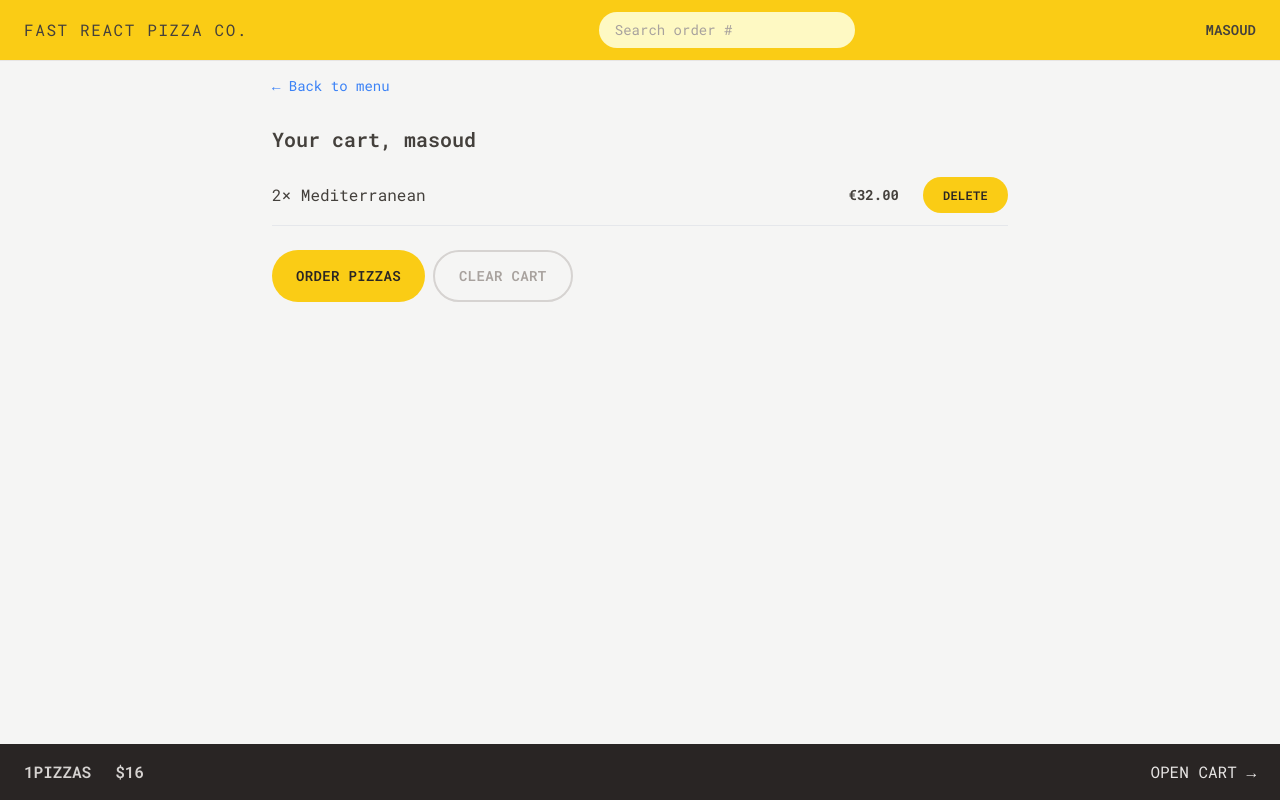
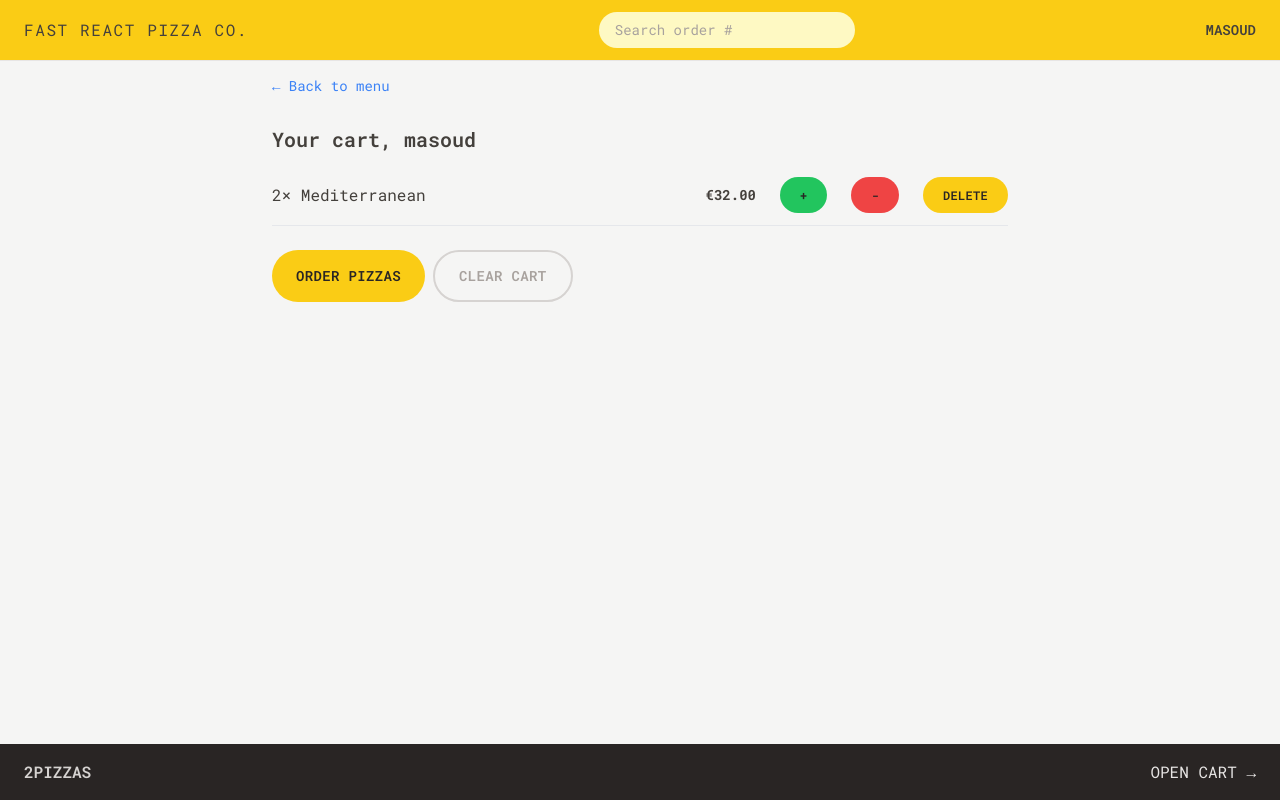
Before and after one commit to mardMasoud/fast-react-pizza, a React (Vite) app: page /cart in a window 1280 px wide. Built offline with nearby package versions, Linux system fonts and the light colour scheme.

Commit message:
version-cartOver

```diff
--- a/src/features/cart/CartItem.jsx
+++ b/src/features/cart/CartItem.jsx
@@ -1,8 +1,20 @@
+import { useDispatch, useSelector } from "react-redux";
 import Button from "../../ui/Button";
 import { formatCurrency } from "../../utils/helpers";
+import { decrease, increase } from "./cartSlice";
 
 function CartItem({ item }) {
-  const { id, name, quantity, unitPrice, totalPrice } = item;
+  const dispatch = useDispatch()
+  function inCreaseQuantity() {
+    console.log(id)
+    dispatch(increase(id));
+  }
+  function deCreaseQuantity(){
+    console.log(id)
+    if(quantity>1)
+    dispatch(decrease(id));
+  }
+  const { id, name, quantity, totalPrice } = item;
   // console.log(unitPrice);
   return (
     <li className="py-3 sm:flex sm:items-center sm:justify-between">
@@ -11,6 +23,22 @@ function CartItem({ item }) {
       </p>
       <div className="flex items-center justify-between sm:gap-6">
         <p className="text-sm font-bold">{formatCurrency(totalPrice)}</p>
+        <Button
+                type="small"
+                onClick={inCreaseQuantity}
+                bgColor="bg-green-500"
+                ringColor="ring-green-500"
+              >
+                +
+              </Button>
+              <Button
+                type="small"
+                onClick={deCreaseQuantity}
+                bgColor="bg-red-500"
+                ringColor="ring-red-500"
+              >
+                -
+              </Button>
         <Button
           type="small"
           handleClick="deletAtCart"
--- a/src/features/cart/CartOverview.jsx
+++ b/src/features/cart/CartOverview.jsx
@@ -1,15 +1,16 @@
+
+import { Link } from "react-router-dom";
+import { getTotalCartPrice } from "./cartSlice";
 import { useSelector } from "react-redux";
-import { Link } from "react-router-dom";
 
 function CartOverview() {
-  const cart = useSelector((state) => state.cart.cart);
-  console.log(cart);
-  const sumCart = cart.reduce((a, b) => a + b.unitPrice, 0);
+const totalCartQuantity=useSelector(getTotalCartPrice)
+
     return (
         <div className="flex items-center justify-between bg-stone-800 px-4 py-4 text-sm uppercase text-stone-200 sm:px-6 md:text-base">
             <p className="space-x-4 font-semibold text-stone-300 sm:space-x-6">
-        <span>{cart.length}pizzas</span>
-        <span>${sumCart}</span>
+                <span>{totalCartQuantity}pizzas</span>
+                <span></span>
             </p>
             <Link to="/cart">Open cart &rarr;</Link>
         </div>
--- a/src/features/cart/cartSlice.js
+++ b/src/features/cart/cartSlice.js
@@ -8,7 +8,7 @@ const initialState = {
       name: "Mediterranean",
       quantity: 2,
       unitPrice: 16,
-      totalPrice: 32,
+      totalPrice: 32, added:false
     },
   ],
 };
@@ -27,10 +27,15 @@ export const cartSlice = createSlice({
       );
     },
     increase: (state, action) => {
-      state.cart[action.payload].quantity =
-        state.cart[action.payload].quantity + 1;
+   state.cart[state.cart.findIndex(item=>item.id===action.payload)].quantity+=1;
+
+    },
+    decrease: (state, action) => {
+      state.cart[state.cart.findIndex(item=>item.id===action.payload)].quantity-=1;
     },
   },
 });
-export const { addToCart, deleteAtCart, increase } = cartSlice.actions;
+export const { addToCart, deleteAtCart, increase,decrease } = cartSlice.actions;
 export default cartSlice.reducer;
+
+export  const  getTotalCartPrice=(state)=>state.cart.cart.reduce((sum,item)=>sum+item.quantity,0)
--- a/src/features/menu/Menu.jsx
+++ b/src/features/menu/Menu.jsx
@@ -11,7 +11,7 @@ function Menu() {
         <MenuItem
           pizza={pizza}
           key={pizza.id}
-          quantity={1}
+      added={false}
         />
       ))}
     </ul>
--- a/src/features/menu/MenuItem.jsx
+++ b/src/features/menu/MenuItem.jsx
@@ -1,11 +1,11 @@
-import { useDispatch } from "react-redux";
+import { useDispatch, useSelector } from "react-redux";
 import Button from "../../ui/Button";
 import { formatCurrency } from "../../utils/helpers";
 import { addToCart, increase } from "../cart/cartSlice";
 
-function MenuItem({ pizza, quantity }) {
-  const { id, name, unitPrice, ingredients, soldOut, imageUrl } = pizza;
-  console.log(typeof quantity);
+function MenuItem({ pizza }) {
+    const { id, name, unitPrice, ingredients, soldOut, imageUrl, quantity } = pizza;
+    const cart = useSelector((state) => state.cart.cart);
     const dispatch = useDispatch();
 
     function handleClick() {
@@ -13,15 +13,13 @@ function MenuItem({ pizza, quantity }) {
             id,
             name,
             unitPrice,
-      quantity,
+            quantity: 1,
             totalPrice: unitPrice * quantity,
         };
         console.log(newItem);
         dispatch(addToCart(newItem));
     }
-  function inCreaseQuantity() {
-    dispatch(increase(id));
-  }
+
     return (
         <li className="flex gap-4 py-2">
             <img
@@ -31,41 +29,18 @@ function MenuItem({ pizza, quantity }) {
             />
             <div className="flex grow flex-col pt-0.5">
                 <p className="font-medium">{name}</p>
-        <p className="text-sm capitalize italic text-stone-500">
-          {ingredients.join(", ")}
-        </p>
+                <p className="text-sm capitalize italic text-stone-500">{ingredients.join(", ")}</p>
                 <div className="mt-auto flex items-center justify-between">
                     {!soldOut ? (
                         <p className="text-sm">{formatCurrency(unitPrice)}</p>
                     ) : (
-            <p className="text-sm font-medium uppercase text-stone-500">
-              Sold out
-            </p>
+                        <p className="text-sm font-medium uppercase text-stone-500">Sold out</p>
                     )}
 
-          {soldOut ? null : (
-            <div className="space-x-1">
-              <Button
-                type="small"
-                onClick={inCreaseQuantity}
-                color="bg-green-500"
-              >
-                +
-              </Button>
-              <Button
-                type="small"
-                onClick={handleClick}
-                color="bg-red-600"
-              >
-                -
-              </Button>
-              <Button
-                type="small"
-                onClick={handleClick}
-              >
+                    {soldOut ? null :  (
+                        <Button type="small" onClick={handleClick}>
                             Add to cart
                         </Button>
-            </div>
                     )}
                 </div>
             </div>
--- a/src/ui/Button.jsx
+++ b/src/ui/Button.jsx
@@ -1,8 +1,8 @@
-import { useDispatch } from "react-redux";
 import { Link } from "react-router-dom";
 
-function Button({ children, disabled, to, type, onClick, color }) {
-  const base = `inline-block text-sm rounded-full ${color ? color : "bg-yellow-400"}  font-semibold uppercase tracking-wide text-stone-800 transition-colors duration-300 hover:bg-yellow-300 focus:bg-yellow-300 focus:outline-none focus:ring focus:ring-yellow-300 focus:ring-offset-2 disabled:cursor-not-allowed`;
+function Button({ children, disabled, to, type, onClick, bgColor, ringColor }) {
+  const base = `inline-block text-sm rounded-full ${bgColor ? bgColor : "bg-yellow-400"}
+   font-semibold uppercase tracking-wide text-stone-800 transition-colors duration-300  hover:${bgColor ? bgColor : "bg-yellow-300"} focus: ${bgColor ? bgColor : "bg-yellow-300"} focus:outline-none focus:ring ${" focus:"+ringColor}  focus:ring-offset-2 disabled:cursor-not-allowed`;
 
   const styles = {
     primary: base + " px-4 py-3 md:px-6 md:py-4",
@@ -10,7 +10,7 @@ function Button({ children, disabled, to, type, onClick, color }) {
     secondary:
       "inline-block text-sm rounded-full border-2 border-stone-300 font-semibold uppercase tracking-wide text-stone-400 transition-colors duration-300 hover:bg-stone-300 hover:text-stone-800 focus:bg-stone-300 focus:text-stone-800 focus:outline-none focus:ring focus:ring-stone-200 focus:ring-offset-2 disabled:cursor-not-allowed px-4 py-2.5 md:px-6 md:py-3.5",
   };
-  console.log(styles.small);
+
   if (to)
     return (
       <Link to={to} className={styles[type]}>
--- a/src/ui/Header.jsx
+++ b/src/ui/Header.jsx
@@ -1,6 +1,6 @@
 import { Link } from 'react-router-dom';
 import SearchOrder from '../features/order/SearchOrder';
-import Username from '../features/user/Username';
+import Username from '../features/user/UserName';
 
 function Header() {
   return (
--- a/src/ui/Home.jsx
+++ b/src/ui/Home.jsx
@@ -17,7 +17,7 @@ function Home() {
         <CreateUser />
       ) : (
         <Button type="primary" to="./menu">
-          {" "}
+
           to menu
         </Button>
       )}
```
Lines whose indentation alone changed are shown as unchanged.
